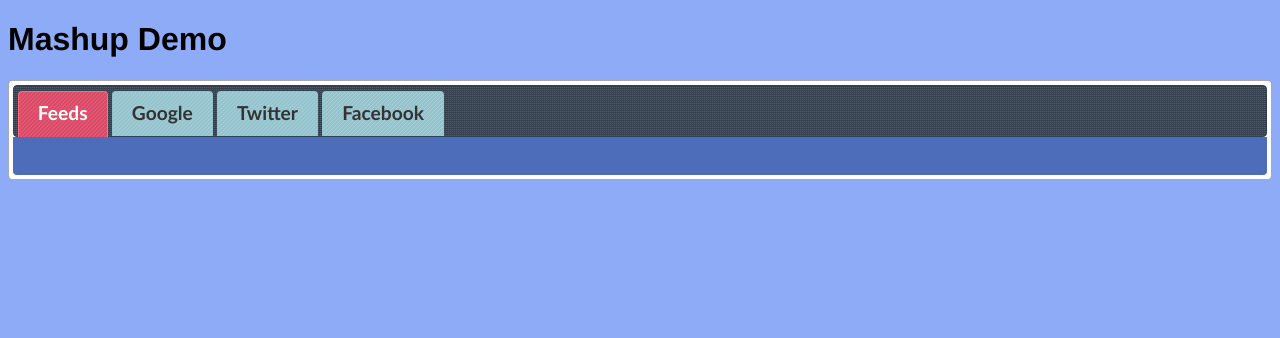
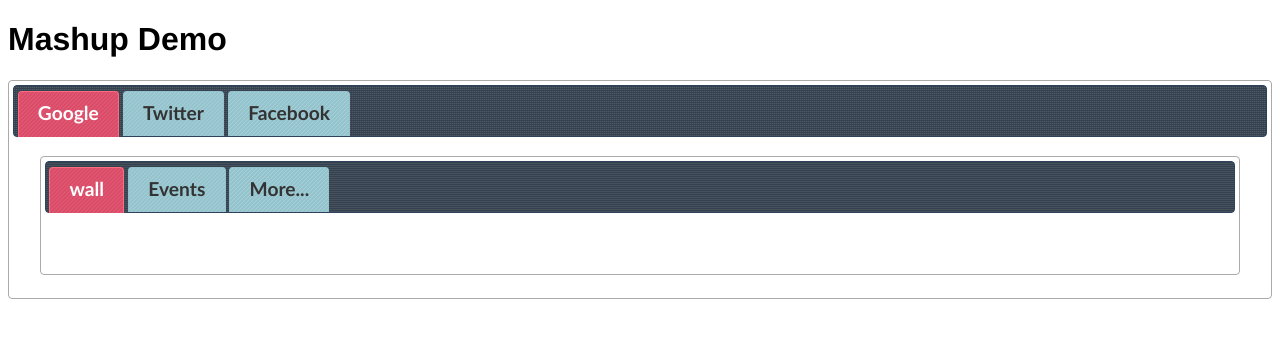
Before and after one commit to lfborjas/WebConfMashup, a Django app: page / in a window 1280 px wide. Shown: the top 338 px of the page. Run offline with Django 3.2, Linux system fonts and the light colour scheme; some libraries are stand-ins or nearby versions.

Commit message:
quitado un fondo y lo de feeds

```diff
--- a/social/templates/base.html
+++ b/social/templates/base.html
@@ -53,8 +53,7 @@
 
 		<div id="menu">
 			<ul>
-        		<li><a href="/feeds/">Feeds</a></li>
-                <li><a href="#google">Google</a></li>
+        		<li><a href="#google">Google</a></li>
                 <li><a href="#twitter">Twitter</a></li>
                 <li><a href="#facebook">Facebook</a></li>
 
--- a/static/css/base.css
+++ b/static/css/base.css
@@ -1,7 +1,6 @@
 body{
 	font-family: helvetica, arial, sans-serif;
 	height: 100%;
-    background-color: #8dabf6;
 }
 
 #broadcast-submit, #signout{
@@ -47,9 +46,9 @@
 	color: #88a206 !important;
 }
 
-#menu, .ui-tabs-panel{
+/*#menu, .ui-tabs-panel{
     background-color: #4d6cba !important;
-}
+}*/
 
 #facebook_extras{
     float:right;
```
